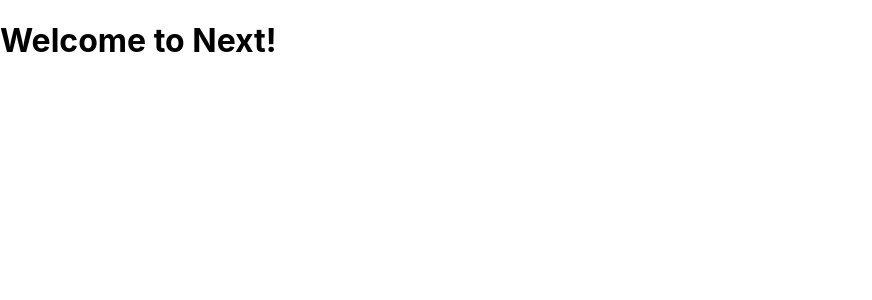
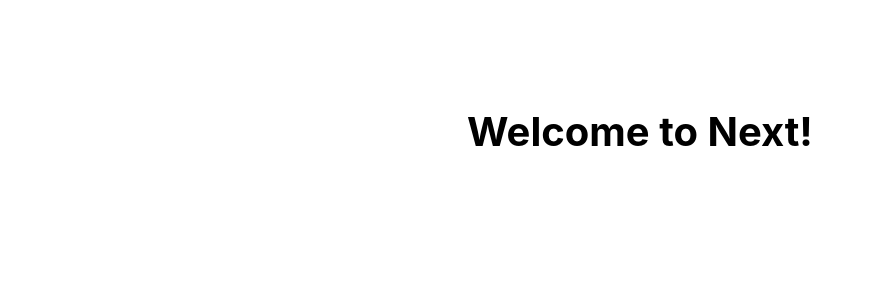
Before and after one commit to Mayank0255/Next_Capstone_App, a Next.js app: page / in a window 1280 px wide. Shown: the top 300 px of the page, without its empty margins (0-872 px from the left). Built offline with nearby package versions, Linux system fonts and the light colour scheme.

Commit message:
feat: add Page Layout component

```diff
--- /dev/null
+++ b/components/Layout.js
@@ -0,0 +1,13 @@
+import styles from '../styles/Layout.module.css'
+
+const Layout = ({ children }) => {
+    return (
+        <div className={styles.container}>
+            <main className={styles.main}>
+                {children}
+            </main>
+        </div>
+    )
+}
+
+export default Layout
--- a/pages/_app.js
+++ b/pages/_app.js
@@ -1,7 +1,12 @@
+import Layout from "../components/Layout";
 import '../styles/globals.css'
 
 function MyApp({ Component, pageProps }) {
-  return <Component {...pageProps} />
+  return (
+      <Layout>
+        <Component {...pageProps} />
+      </Layout>
+  )
 }
 
 export default MyApp
--- a/styles/Layout.module.css
+++ b/styles/Layout.module.css
@@ -3,7 +3,7 @@
   padding: 0 0.5rem;
   display: flex;
   flex-direction: column;
-  justify-content: center;
+  justify-content: flex-start;
   align-items: center;
 }
 
@@ -12,8 +12,9 @@
   flex: 1;
   display: flex;
   flex-direction: column;
-  justify-content: center;
+  justify-content: flex-start;
   align-items: center;
+  font-size: 1.25rem;
 }
 
 .footer {
```
